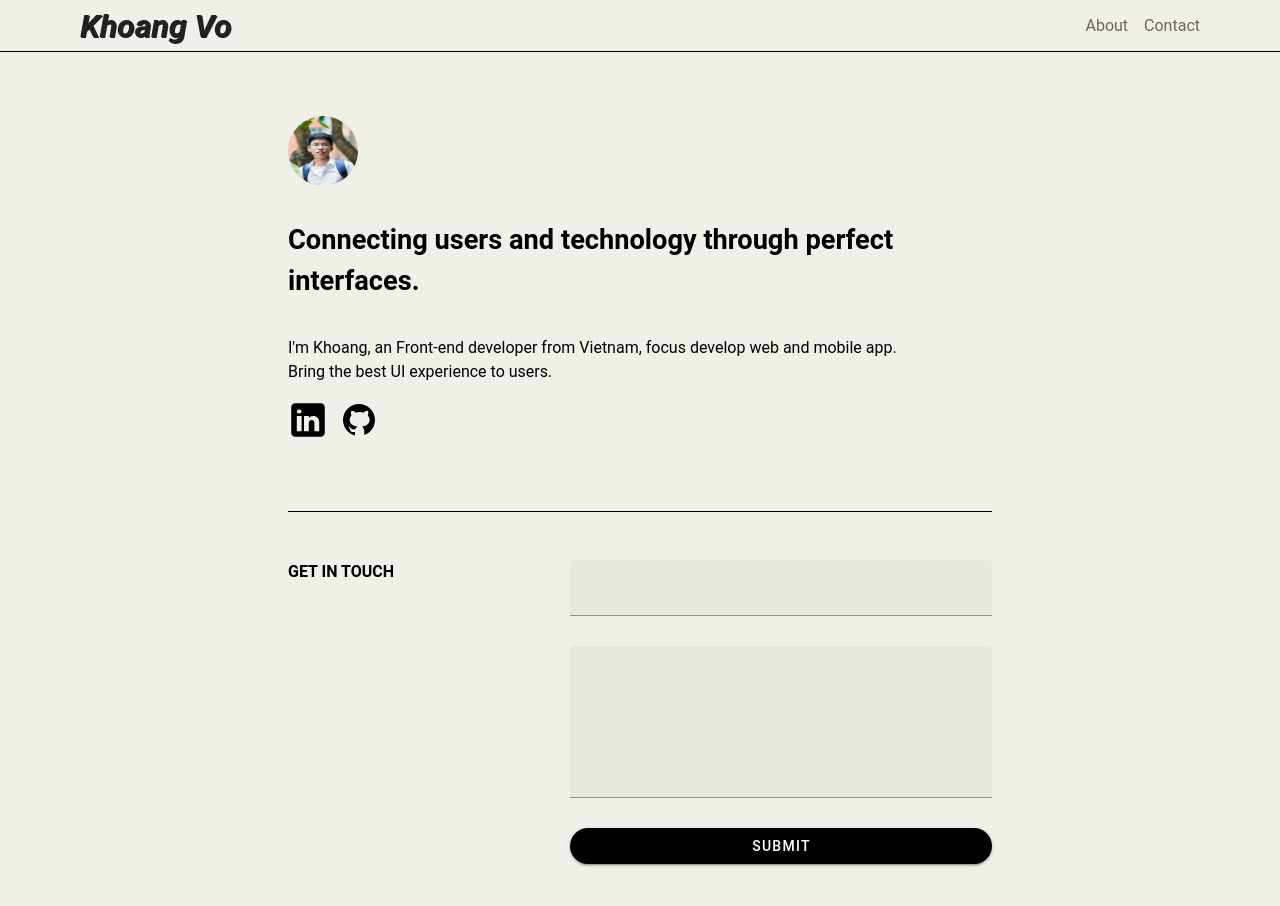
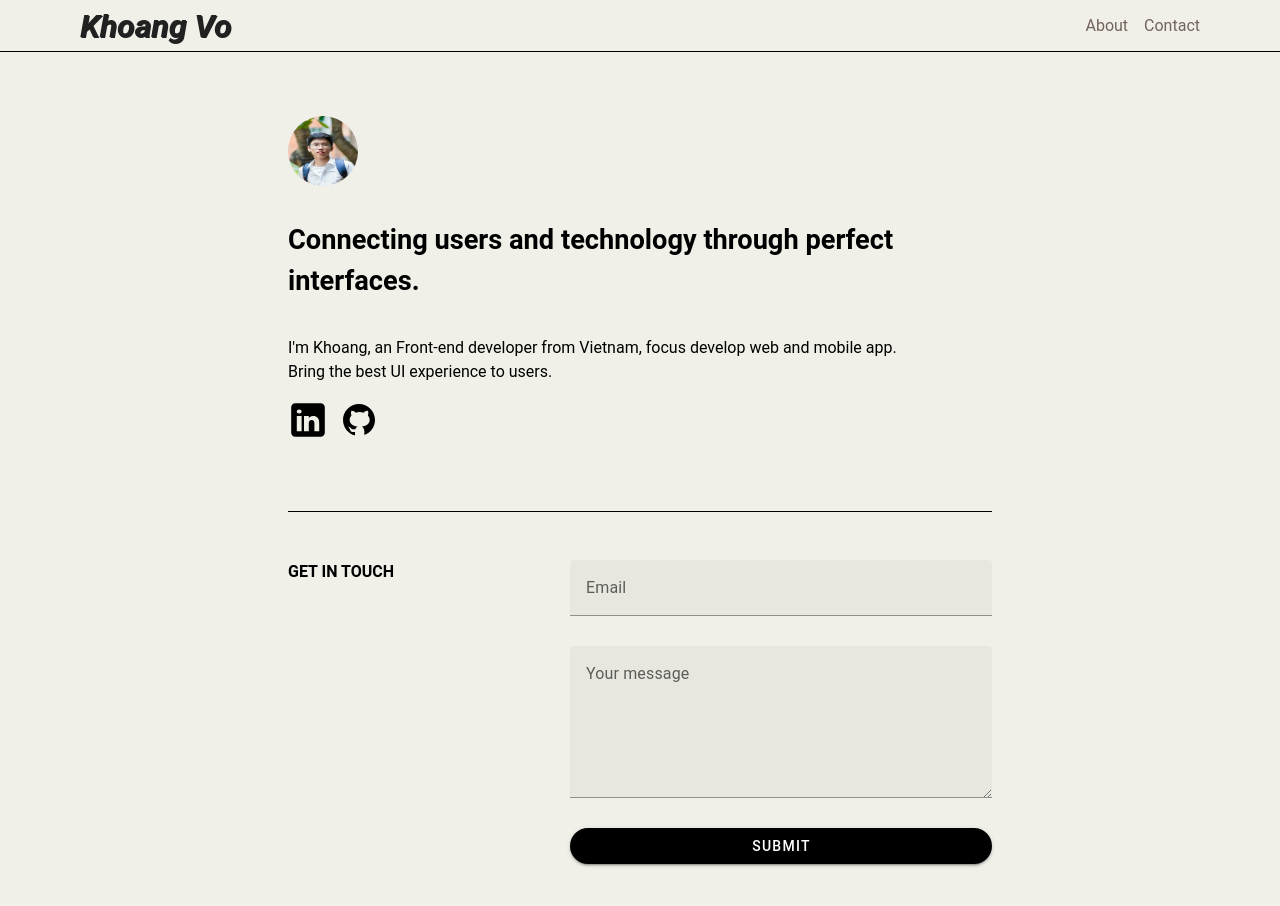
Before and after one commit to khoang-dev/portfolio, a Vue app: page /contact in a window 1280 px wide. Shown: the top 906 px of the page. Built offline with nearby package versions, Linux system fonts and the light colour scheme.

Commit message:
feat: add validate form and send email

```diff
--- a/package.json
+++ b/package.json
@@ -15,12 +15,15 @@
   },
   "dependencies": {
     "@mdi/font": "^7.4.47",
+    "axios": "^1.7.7",
     "pinia": "^2.1.7",
     "scss": "^0.2.4",
+    "vee-validate": "4.8.4",
     "vite-plugin-vuetify": "^2.0.4",
     "vue": "^3.4.29",
     "vue-router": "^4.3.3",
-    "vuetify": "^3.7.1"
+    "vue3-toastify": "^0.2.3",
+    "vuetify": "3.7.2"
   },
   "devDependencies": {
     "@rushstack/eslint-patch": "^1.8.0",
--- /dev/null
+++ b/src/assets/smtp/smtp.ts
@@ -0,0 +1,38 @@
+import axios, { type AxiosResponse } from 'axios'
+
+interface EmailParams {
+  SecureToken: string
+  To: string | string[]
+  From: string
+  Subject: string
+  Body: string
+  [key: string]: any // For any additional parameters
+}
+async function sendEmail(params: EmailParams): Promise<string> {
+  const data = {
+    ...params,
+    nocache: Math.floor(1e6 * Math.random() + 1),
+    Action: 'Send'
+  }
+
+  try {
+    const response: AxiosResponse<string> = await axios.post(
+      'https://smtpjs.com/v3/smtpjs.aspx?',
+      JSON.stringify(data),
+      {
+        headers: {
+          'Content-Type': 'application/x-www-form-urlencoded'
+        }
+      }
+    )
+    return response.data
+  } catch (error) {
+    if (axios.isAxiosError(error)) {
+      throw new Error(`Failed to send email: ${error}`)
+    } else {
+      throw new Error('An unexpected error occurred')
+    }
+  }
+}
+
+export default sendEmail
--- a/src/main.ts
+++ b/src/main.ts
@@ -1,4 +1,5 @@
 import '@/assets/normalize.css'
+import 'vue3-toastify/dist/index.css'
 
 import { createApp } from 'vue'
 // import { createPinia } from 'pinia'
--- a/src/page/Contact.vue
+++ b/src/page/Contact.vue
@@ -17,26 +17,62 @@
     </header>
     <section class="email-form">
       <label for="form">GET IN TOUCH</label>
-      <v-form @submit="submit" class="form" id="form">
+      <form @submit="submit" class="form" id="form">
         <v-text-field
-          v-model="email"
+          v-model="email.value.value"
           class="mb-2"
           label="Email"
-          clearable
+          :error-messages="email.errorMessage.value"
           single-line
         ></v-text-field>
-        <v-textarea label="Your message" single-line></v-textarea>
+        <v-textarea
+          v-model="message.value.value"
+          label="Your message"
+          :error-messages="message.errorMessage.value"
+          single-line
+        ></v-textarea>
         <v-btn class="mt-2" type="submit" rounded="xl" color="black">Submit</v-btn>
-      </v-form>
+      </form>
     </section>
   </div>
 </template>
 <script lang="ts" setup>
 import { PERSONAL_AVATAR, PERSONAL_INTRODUCTION, PERSONAL_SLOGAN } from '@/constant'
-import { ref } from 'vue'
+import sendEmail from '@/assets/smtp/smtp.js'
+import { toast } from 'vue3-toastify'
+import { useField, useForm } from 'vee-validate'
 
-const email = ref<string>()
-function submit() {}
+const { handleSubmit } = useForm({
+  validationSchema: {
+    email(value: string) {
+      if (/^[a-z.-]+@[a-z.-]+\.[a-z]+$/i.test(value)) return true
+
+      return 'Must be a valid e-mail.'
+    },
+    message(value: string) {
+      if (value?.length) return true
+
+      return 'Message needs to be at least 1 characters.'
+    }
+  }
+})
+const email = useField('email')
+const message = useField('message')
+
+const submit = handleSubmit(async (values) => {
+  try {
+    await sendEmail({
+      SecureToken: 'ceeb2f09-5582-4dbb-88e9-bcd5f7db8921',
+      To: 'kvdvo1997@gmail.com',
+      From: 'kvdvo1997@gmail.com',
+      Subject: `New message from email ${values.email}`,
+      Body: values.message
+    })
+    toast.success('Sent', { position: 'top-center' })
+  } catch (error) {
+    toast.error('Send email failure', { position: 'top-center' })
+  }
+})
 </script>
 <style lang="scss" scoped>
 .contact {
--- a/tsconfig.json
+++ b/tsconfig.json
@@ -10,5 +10,8 @@
     {
       "path": "./tsconfig.vitest.json"
     }
-  ]
+  ],
+  "compilerOptions": {
+    "types": ["vue3-toastify/global"]
+  }
 }
```
Also changed, not shown: 1 other file (tests, documents, lock files or other folders).
